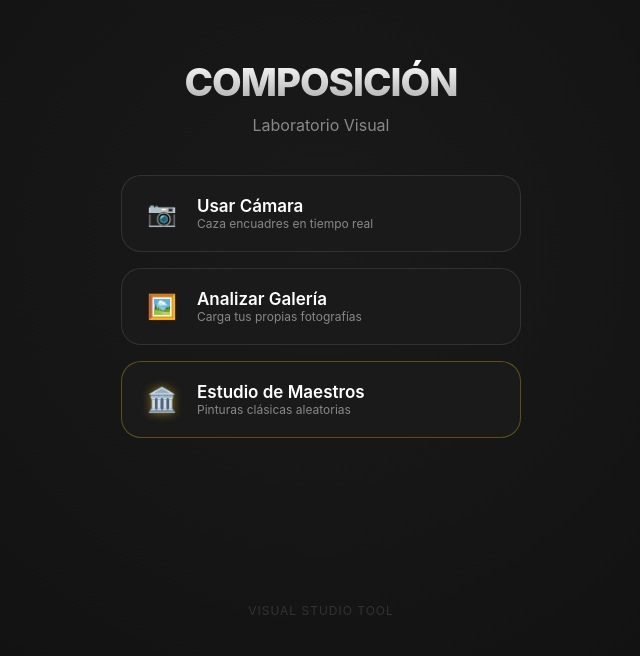
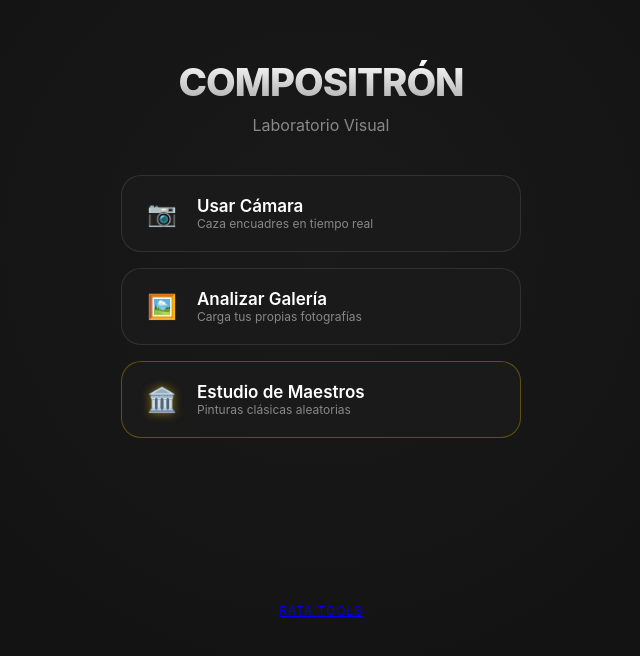
Before and after one commit to sherlocktime/hebe, a plain HTML site: page index.html in a window 1280 px wide. Shown: the part 152-808 px from the top of the page, without its empty margins (319-959 px from the left). Drawn offline with Linux system fonts and the light colour scheme.

Commit message:
Update index.html

```diff
--- a/index.html
+++ b/index.html
@@ -3,7 +3,7 @@
 <head>
     <meta charset="UTF-8">
     <meta name="viewport" content="width=device-width, initial-scale=1.0, viewport-fit=cover">
-    <title>Composition Lab</title>
+    <title>Análisis de Composición</title>
     <style>
         :root {
             --bg-color: #0a0a0a;
@@ -136,7 +136,7 @@
 
     <div class="container">
         <div class="logo-area">
-            <h1>COMPOSICIÓN</h1>
+            <h1>COMPOSITRÓN</h1>
             <p>Laboratorio Visual</p>
         </div>
 
@@ -167,7 +167,7 @@
         </div>
     </div>
 
-    <footer>Visual Studio Tool</footer>
+    <footer><a href="utilidad3.html">RATA TOOLS</footer>
 
 </body>
 </html>
```
